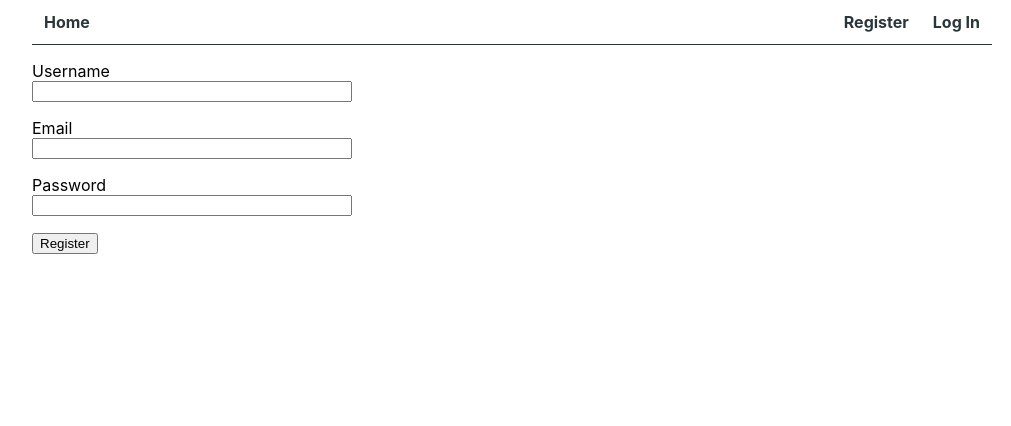
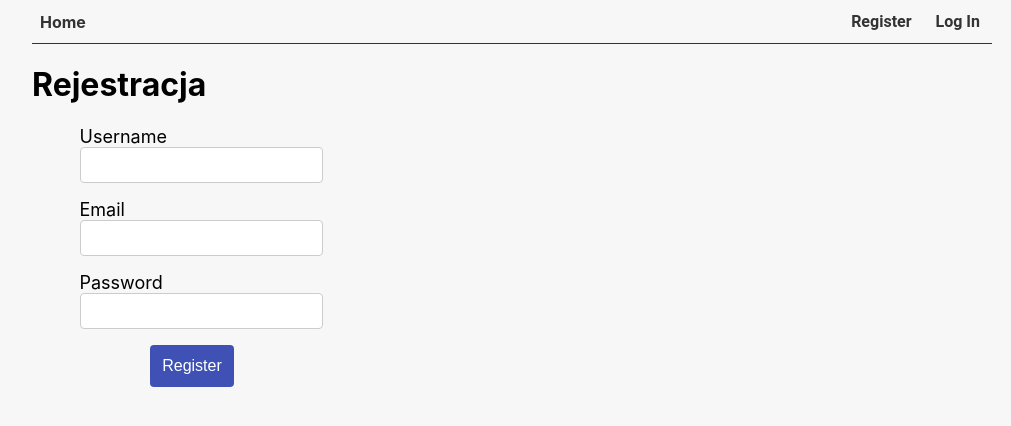
Before and after one commit to DagmaraSobczak/goit-react-hw-08-phonebook, a React (Create React App) app: page /goit-react-hw-08-phonebook/register in a window 1280 px wide. Shown: the top 426 px of the page, without its empty margins (128-1139 px from the left). Built offline with nearby package versions, Linux system fonts and the light colour scheme.

Commit message:
added new styles

```diff
--- a/package.json
+++ b/package.json
@@ -4,6 +4,9 @@
   "private": true,
   "homepage": "https://DagmaraSobczak.io/goit-react-hw-08-phonebook",
   "dependencies": {
+    "@emotion/react": "^11.11.1",
+    "@emotion/styled": "^11.11.0",
+    "@mui/material": "^5.14.0",
     "@reduxjs/toolkit": "^1.9.5",
     "@testing-library/jest-dom": "^5.16.3",
     "@testing-library/react": "^12.1.4",
--- a/src/components/AuthNav/AuthNav.module.css
+++ b/src/components/AuthNav/AuthNav.module.css
@@ -2,10 +2,15 @@
   display: inline-block;
   text-decoration: none;
   padding: 12px;
-  font-weight: 700;
-  color: #2a363b;
+  font-weight: 600;
+  color: #333;
+  font-family: 'Roboto', sans-serif;
+}
+
+.link:hover {
+  color: #555;
 }
 
 .link.active {
-  color: #e84a5f;
+  color: #666;
 }
--- a/src/components/ContactForm/ContactForm.module.css
+++ b/src/components/ContactForm/ContactForm.module.css
@@ -1,36 +1,36 @@
 .wrapper {
-  border-color: aquamarine;
-  background-color: cadetblue;
-  border-width: 10px;
+  border: 2px solid #ccc;
+  padding: 20px;
+  background-color: #f7f7f7;
   width: 300px;
-  height: 200px;
   display: flex;
-  justify-content: center;
-  align-items: center;
   flex-direction: column;
-  gap: 10px;
 }
+
 .label {
-  font-size: 20px;
-  font-family: 'Trebuchet MS', 'Lucida Sans Unicode', 'Lucida Grande',
-    'Lucida Sans', Arial, sans-serif;
-  font-weight: 700;
+  font-size: 18px;
+  font-weight: bold;
+  margin-bottom: 8px;
 }
+
 .input {
-  border-color: blue;
-  width: 200px;
-  height: 30px;
-}
-p {
-  font-size: 20px;
-  font-family: 'Trebuchet MS', 'Lucida Sans Unicode', 'Lucida Grande',
-    'Lucida Sans', Arial, sans-serif;
-  font-weight: 700;
+  padding: 8px;
+  font-size: 14px;
+  border: 1px solid #ccc;
+  border-radius: 4px;
+  margin-bottom: 16px;
 }
 
 .btn {
-  font-size: 20px;
-  font-family: 'Trebuchet MS', 'Lucida Sans Unicode', 'Lucida Grande',
-    'Lucida Sans', Arial, sans-serif;
-  font-weight: 700;
+  background-color: #3f51b5;
+  color: white;
+  padding: 12px;
+  font-size: 16px;
+  border: none;
+  border-radius: 4px;
+  cursor: pointer;
 }
+
+.btn:hover {
+  background-color: #2d3a8c;
+}
--- a/src/components/ContactsList/ContactsList.module.css
+++ b/src/components/ContactsList/ContactsList.module.css
@@ -3,25 +3,30 @@
   font-family: 'Trebuchet MS', 'Lucida Sans Unicode', 'Lucida Grande',
     'Lucida Sans', Arial, sans-serif;
   font-weight: 700;
+  color: #333;
 }
 
 .items {
-  font-size: 20px;
-  font-family: 'Trebuchet MS', 'Lucida Sans Unicode', 'Lucida Grande',
-    'Lucida Sans', Arial, sans-serif;
-  font-weight: 700;
+  display: flex;
+  align-items: center;
+  justify-content: space-between;
+  margin-bottom: 10px;
 }
 
-.contetnt {
-  font-size: 20px;
-  font-family: 'Trebuchet MS', 'Lucida Sans Unicode', 'Lucida Grande',
-    'Lucida Sans', Arial, sans-serif;
-  font-weight: 700;
+.content {
+  margin-right: 10px;
 }
 
 .btn {
-  font-size: 20px;
-  font-family: 'Trebuchet MS', 'Lucida Sans Unicode', 'Lucida Grande',
-    'Lucida Sans', Arial, sans-serif;
-  font-weight: 700;
+  background-color: #3f51b5;
+  color: white;
+  padding: 8px 12px;
+  font-size: 16px;
+  border: none;
+  border-radius: 4px;
+  cursor: pointer;
 }
+
+.btn:hover {
+  background-color: #2d3a8c;
+}
--- a/src/components/Filter/Filter.module.css
+++ b/src/components/Filter/Filter.module.css
@@ -1,18 +1,6 @@
-.label {
-  font-size: 20px;
-  font-family: 'Trebuchet MS', 'Lucida Sans Unicode', 'Lucida Grande',
-    'Lucida Sans', Arial, sans-serif;
-  font-weight: 700;
-}
-.input {
-  border-color: blue;
-  width: 200px;
-  height: 30px;
-}
-
-.wraper {
-  border-color: aquamarine;
-  background-color: cadetblue;
+.wrapper {
+  border: 2px solid #ccc;
+  background-color: #cadetblue;
   border-width: 10px;
   width: 300px;
   height: 200px;
@@ -21,4 +9,18 @@
   align-items: center;
   flex-direction: column;
   gap: 10px;
+  text-align: center;
 }
+
+.label {
+  font-size: 20px;
+  font-family: 'Trebuchet MS', 'Lucida Sans Unicode', 'Lucida Grande',
+    'Lucida Sans', Arial, sans-serif;
+  font-weight: 700;
+}
+
+.input {
+  border-color: #3f51b5;
+  width: 200px;
+  height: 30px;
+}
--- a/src/components/LoginForm/LoginForm.module.css
+++ b/src/components/LoginForm/LoginForm.module.css
@@ -1,9 +1,36 @@
 .form {
   width: 320px;
+  display: flex;
+  flex-direction: column;
+  align-items: center;
+  gap: 16px;
 }
 
 .label {
   display: flex;
   flex-direction: column;
-  margin-bottom: 16px;
+  font-size: 18px;
 }
+
+input[type='email'],
+input[type='password'] {
+  width: 100%;
+  padding: 8px;
+  font-size: 16px;
+  border: 1px solid #ccc;
+  border-radius: 4px;
+}
+
+button[type='submit'] {
+  background-color: #3f51b5;
+  color: white;
+  padding: 12px;
+  font-size: 16px;
+  border: none;
+  border-radius: 4px;
+  cursor: pointer;
+}
+
+button[type='submit']:hover {
+  background-color: #2d3a8c;
+}
--- a/src/components/Navigation/Navigation.module.css
+++ b/src/components/Navigation/Navigation.module.css
@@ -1,9 +1,19 @@
+nav {
+  display: flex;
+  justify-content: center;
+  gap: 16px;
+}
+
 .link {
-  display: inline-block;
   text-decoration: none;
-  padding: 12px;
+  color: #333;
+  font-size: 16px;
   font-weight: 700;
-  color: #2a363b;
+  padding: 8px;
+}
+
+.link:hover {
+  color: #555;
 }
 
 .link.active {
--- a/src/components/RegisterForm/RegisterForm.module.css
+++ b/src/components/RegisterForm/RegisterForm.module.css
@@ -1,9 +1,37 @@
 .form {
   width: 320px;
+  display: flex;
+  flex-direction: column;
+  align-items: center;
+  gap: 16px;
 }
 
 .label {
   display: flex;
   flex-direction: column;
-  margin-bottom: 16px;
+  font-size: 18px;
 }
+
+input[type='text'],
+input[type='email'],
+input[type='password'] {
+  width: 100%;
+  padding: 8px;
+  font-size: 16px;
+  border: 1px solid #ccc;
+  border-radius: 4px;
+}
+
+button[type='submit'] {
+  background-color: #3f51b5;
+  color: white;
+  padding: 12px;
+  font-size: 16px;
+  border: none;
+  border-radius: 4px;
+  cursor: pointer;
+}
+
+button[type='submit']:hover {
+  background-color: #2d3a8c;
+}
--- a/src/components/UserMenu/UserMenu.module.css
+++ b/src/components/UserMenu/UserMenu.module.css
@@ -1,9 +1,24 @@
 .wrapper {
   display: flex;
   align-items: center;
-  gap: 12px;
+  gap: 16px;
 }
 
 .username {
-  font-weight: 700;
+  font-size: 18px;
+  font-weight: bold;
 }
+
+button[type='button'] {
+  background-color: #3f51b5;
+  color: white;
+  padding: 12px;
+  font-size: 16px;
+  border: none;
+  border-radius: 4px;
+  cursor: pointer;
+}
+
+button[type='button']:hover {
+  background-color: #2d3a8c;
+}
--- a/src/index.css
+++ b/src/index.css
@@ -1,6 +1,7 @@
 @import-normalize; /* bring in normalize.css styles */
 
 body {
+  background-color: #f7f7f7;
   margin: 0;
   font-family: -apple-system, BlinkMacSystemFont, 'Segoe UI', 'Roboto', 'Oxygen',
     'Ubuntu', 'Cantarell', 'Fira Sans', 'Droid Sans', 'Helvetica Neue',
--- a/src/pages/Home/Home.module.css
+++ b/src/pages/Home/Home.module.css
@@ -1,12 +1,18 @@
-.container {
-  min-height: calc(100vh - 50px);
+.box {
   display: flex;
+  justify-content: center;
   align-items: center;
-  justify-content: center;
+  height: 200px;
+  background-color: #f7f7f7;
 }
 
 .title {
-  font-weight: 500;
-  font-size: 48px;
+  font-size: 24px;
+  font-weight: bold;
   text-align: center;
+  color: #333;
 }
+
+.title p {
+  margin: 0;
+}
--- a/src/pages/Register.jsx
+++ b/src/pages/Register.jsx
@@ -6,6 +6,7 @@ const Register = () => (
     <Helmet>
       <title>Registration - Phonebook</title>
     </Helmet>
+    <h1>Rejestracja</h1>
     <RegisterForm />
   </HelmetProvider>
 );
```
Also changed, not shown: 1 other file (tests, documents, lock files or other folders).
